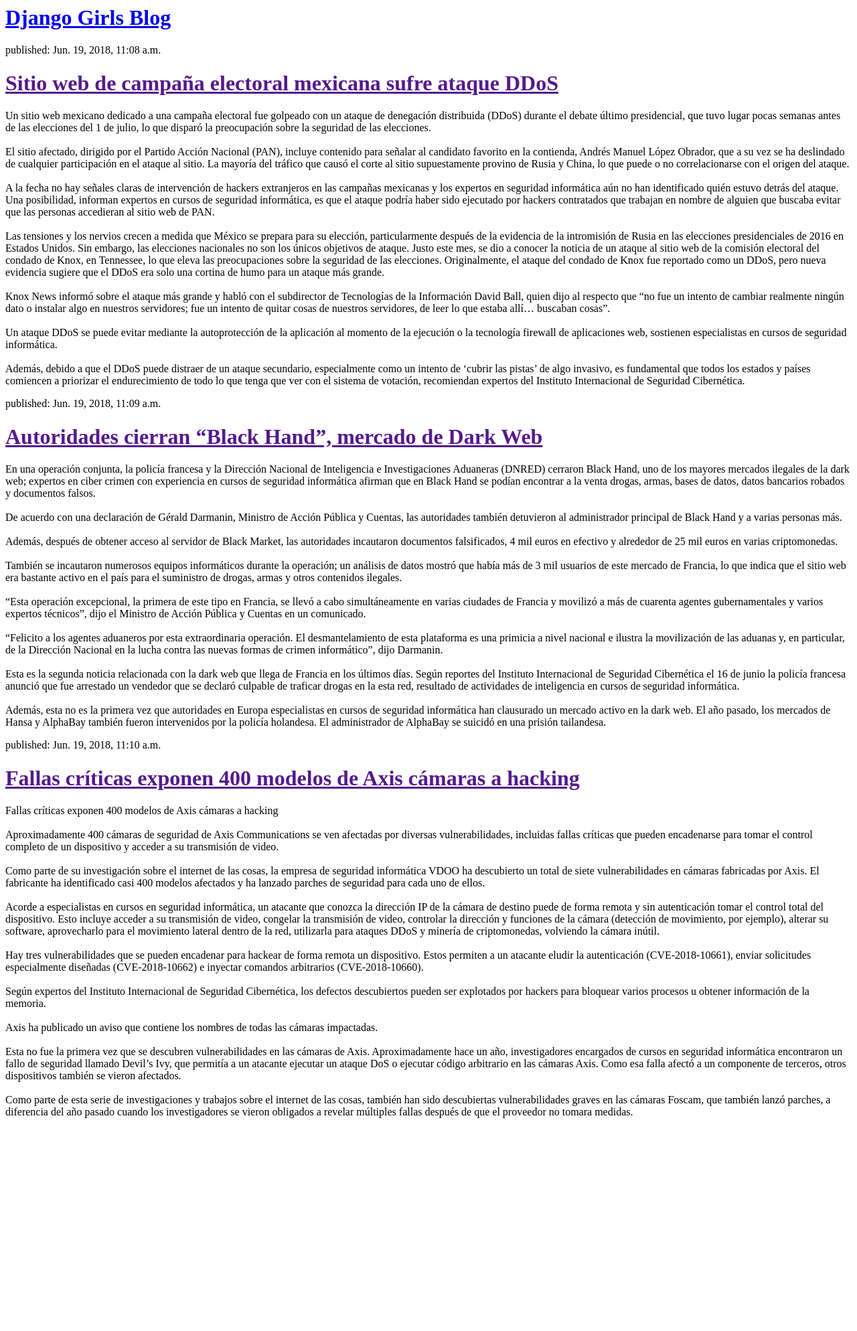
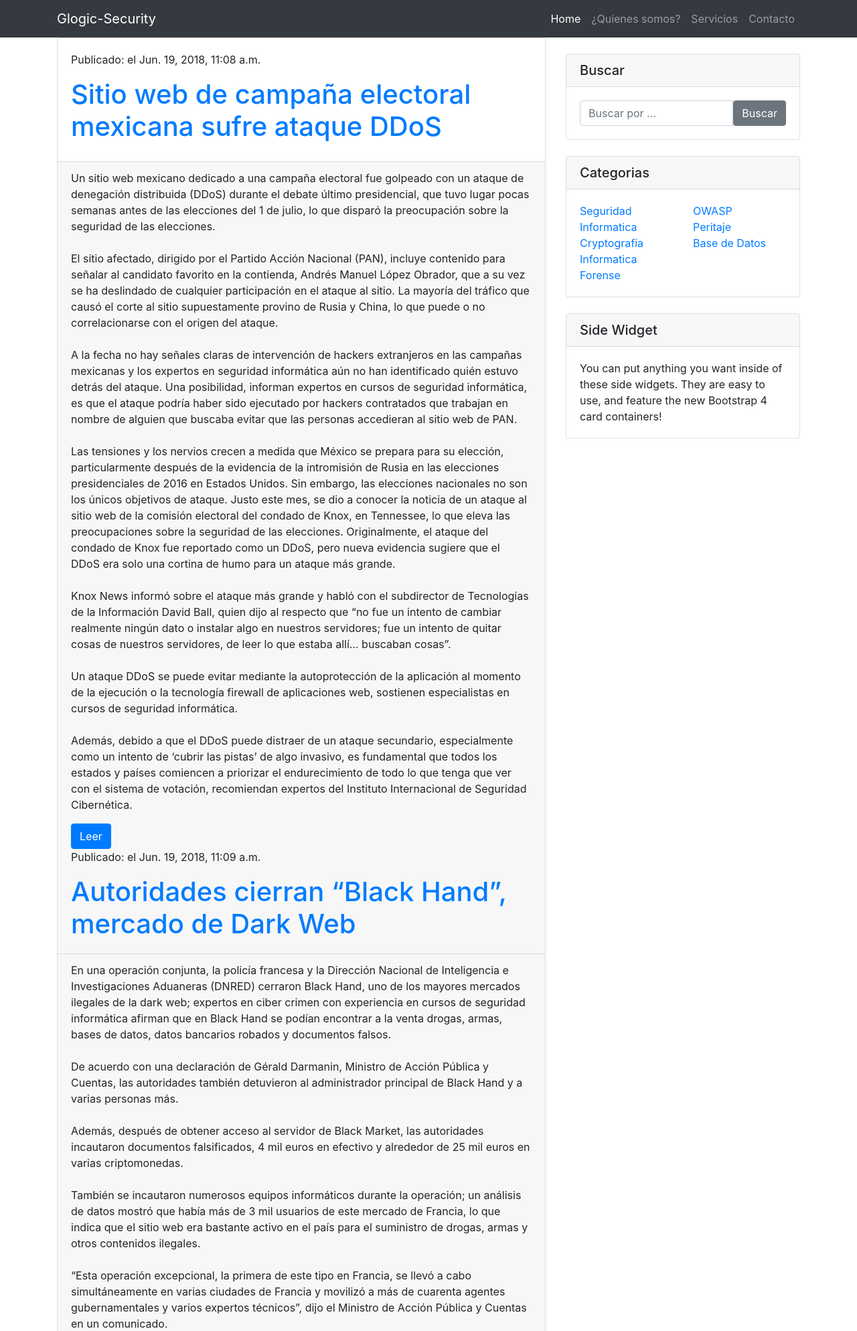
Before and after one commit to andresbebe/Django_UNL, a Django app: page /blog/ in a window 1280 px wide. Shown: the top 1988 px of the page at 67% size. Before the commit the page ends 1670 px from the top, so only its background shows below. Run offline with Django 3.2, Linux system fonts and the light colour scheme; data comes from the database, SQL or seed files in the repository; both versions use the stored data as it was after the commit; some libraries are stand-ins or nearby versions.

Commit message:
creando /blog/

```diff
--- a/proyecto/blog/templates/blog/post_list.html
+++ b/proyecto/blog/templates/blog/post_list.html
@@ -1,18 +1,134 @@
-  <html>
+
+  <!DOCTYPE html>
+{% load staticfiles %}
+<html lang="es">
   <head>
-            <title>Blog</title>
+     <link href="{% static 'css/botones.css'%}" rel="stylesheet"
   </head>
   <body>
+
+    {% include "navbar.html" %}
+
+    <!-- Page Content -->
+    <div class="container">
+
+      <div class="row">
+
+        <!-- Blog Entries Column -->
+        <div class="col-md-8">
+
+
+          <!-- Blog Post -->
+          <div class="card mb-4">
+                <div class="card-body">
+                    {% for post in posts %}
                     <div>
-        <h1><a href="/">Django Girls Blog</a></h1>
+
+                        <p>Publicado: el {{ post.published_date }}</p>
+
+                        <h1><a href="">{{ post.title }}</a></h1>
+                    </div>
+                </div>
+            <div class="card-footer">
+                 <p>{{ post.text|linebreaksbr }}</p>
+                 <a href="#" class="btn btn-primary">Leer</a>
+                {% endfor %}
+
+            </div>
           </div>
 
-    {% for post in posts %}
-        <div>
-            <p>published: {{ post.published_date }}</p>
-            <h1><a href="">{{ post.title }}</a></h1>
-            <p>{{ post.text|linebreaksbr }}</p>
+
+            <!-- Pagination -->
+          <ul class="pagination justify-content-center mb-4">
+            <li class="page-item">
+              <a class="page-link" href="#">&larr; Older</a>
+            </li>
+            <li class="page-item disabled">
+              <a class="page-link" href="#">Newer</a>
+            </li>
+          </ul>
+
         </div>
-    {% endfor %}
+
+        <!-- Sidebar Widgets Column -->
+        <div class="col-md-4">
+
+          <!-- Search Widget -->
+          <div class="card my-4">
+            <h5 class="card-header">Buscar</h5>
+            <div class="card-body">
+              <div class="input-group">
+                <input type="text" class="form-control" placeholder="Buscar por ...">
+                <span class="input-group-btn">
+                  <button class="btn btn-secondary" type="button">Buscar</button>
+                </span>
+              </div>
+            </div>
+          </div>
+
+          <!-- Categories Widget -->
+          <div class="card my-4">
+            <h5 class="card-header">Categorias</h5>
+            <div class="card-body">
+              <div class="row">
+                <div class="col-lg-6">
+                  <ul class="list-unstyled mb-0">
+                    <li>
+                      <a href="#">Seguridad Informatica</a>
+                    </li>
+                    <li>
+                      <a href="#">Cryptografia</a>
+                    </li>
+                    <li>
+                      <a href="#">Informatica Forense</a>
+                    </li>
+                  </ul>
+                </div>
+                <div class="col-lg-6">
+                  <ul class="list-unstyled mb-0">
+                    <li>
+                      <a href="#">OWASP</a>
+                    </li>
+                    <li>
+                      <a href="#">Peritaje</a>
+                    </li>
+                    <li>
+                      <a href="#">Base de Datos</a>
+                    </li>
+                  </ul>
+                </div>
+              </div>
+            </div>
+          </div>
+
+          <!-- Side Widget -->
+          <div class="card my-4">
+            <h5 class="card-header">Side Widget</h5>
+            <div class="card-body">
+              You can put anything you want inside of these side widgets. They are easy to use, and feature the new Bootstrap 4 card containers!
+            </div>
+          </div>
+
+        </div>
+
+      </div>
+      <!-- /.row -->
+
+    </div>
+    <!-- /.container -->
+
+    <!-- Footer -->
+    <footer class="py-5 bg-dark">
+      <div class="container">
+        <p class="m-0 text-center text-white">Copyright &copy; Glogic-Security 2018</p>
+      </div>
+      <!-- /.container -->
+    </footer>
+
+    <!-- Bootstrap core JavaScript -->
+    <script src="vendor/jquery/jquery.min.js"></script>
+    <script src="vendor/bootstrap/js/bootstrap.bundle.min.js"></script>
+
   </body>
+
 </html>
```
Also changed, not shown: proyecto/db.sqlite3. Lines whose indentation alone changed are shown as unchanged.
